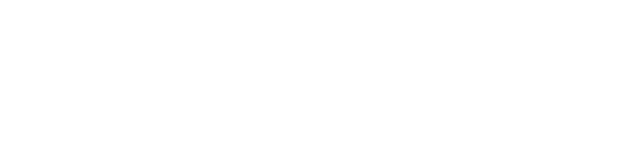
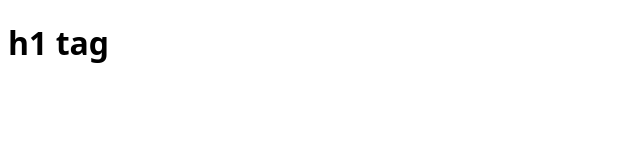
Before and after one commit to kowoohyuk/nomad-css, a website: page index.html in a window 1280 px wide. Shown: the whole page, without its empty margins (0-640 px from the left). Drawn offline with Linux system fonts and the light colour scheme.

Commit message:
gray ,system ui

```diff
--- a/index.html
+++ b/index.html
@@ -8,5 +8,6 @@
   <link rel='stylesheet' href='styles.css'>
 </head>
 <body>
+    <h1>h1 tag</h1>
 </body>
 </html>
--- a/styles.css
+++ b/styles.css
@@ -1,7 +1,35 @@
+/*
+Matches
+li:matches(:nth-child(even), .target) {
+  background-color: blue;
+}
+Not
+li:not(.target) {
+  background-color: blue;
+}
+CSS Variables
+:root {
+  --awesomeColor: 1px solid red;
+}
+li:first-child a {
+  border: var(--awesomeColor);
+}
+Custom Selectors
+@custom-selector :--headers h1, h2, h3, h4, h5, h6;
+:--headers {
+  color: #8e44ad;
+}
+Custom Media & Media Query Ranges
+@custom-media --ipad-size (max-width: 850px);
 @custom-media --ipad-size (450px <= width < 850px);
-
-@media(--ipad-size) {
+@media (--ipad-size) {
   body {
     background-color: red;
   }
 }
+*/
+
+h1 {
+  color: gray(50);
+  font-family: system-ui;
+}
```
